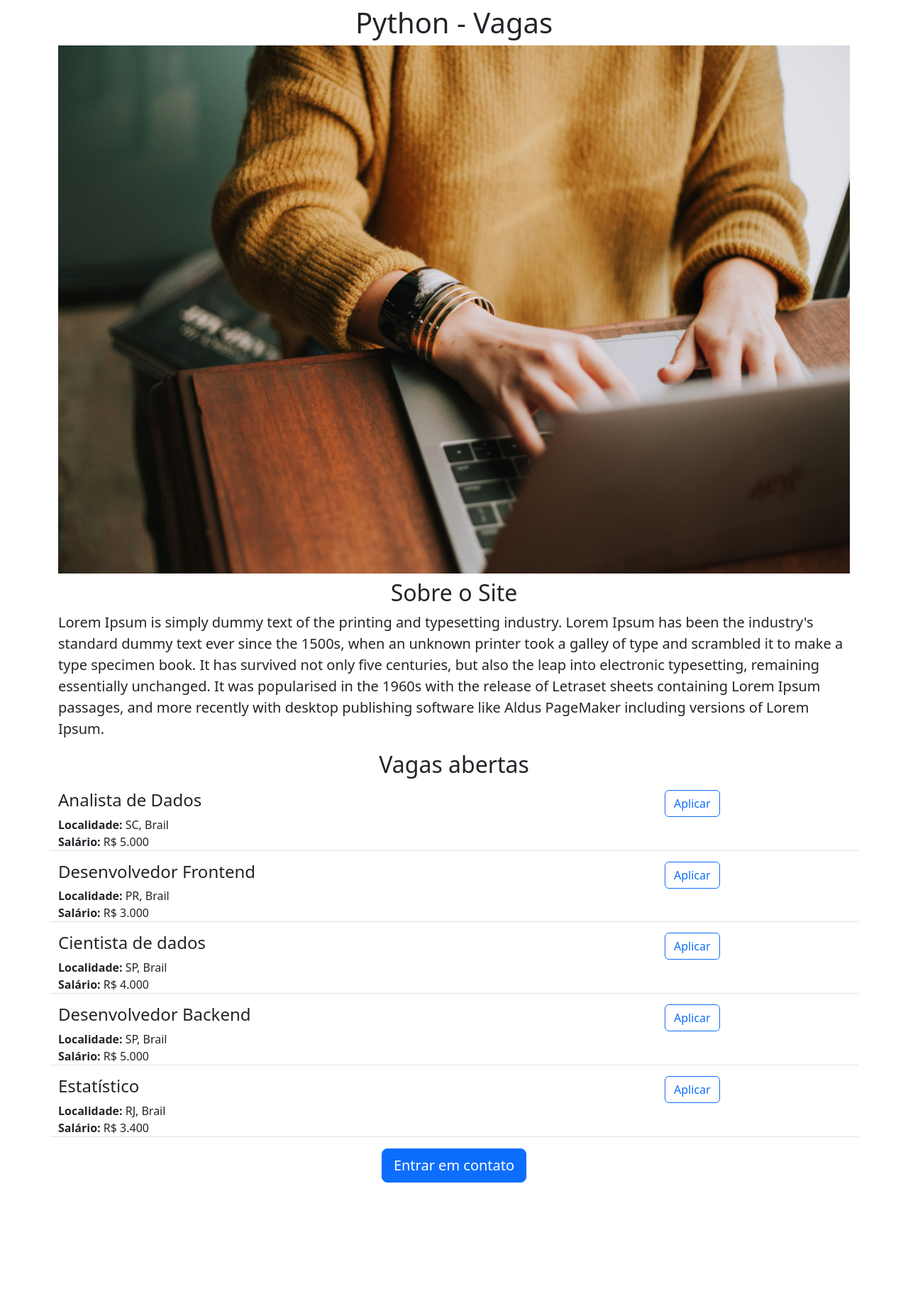
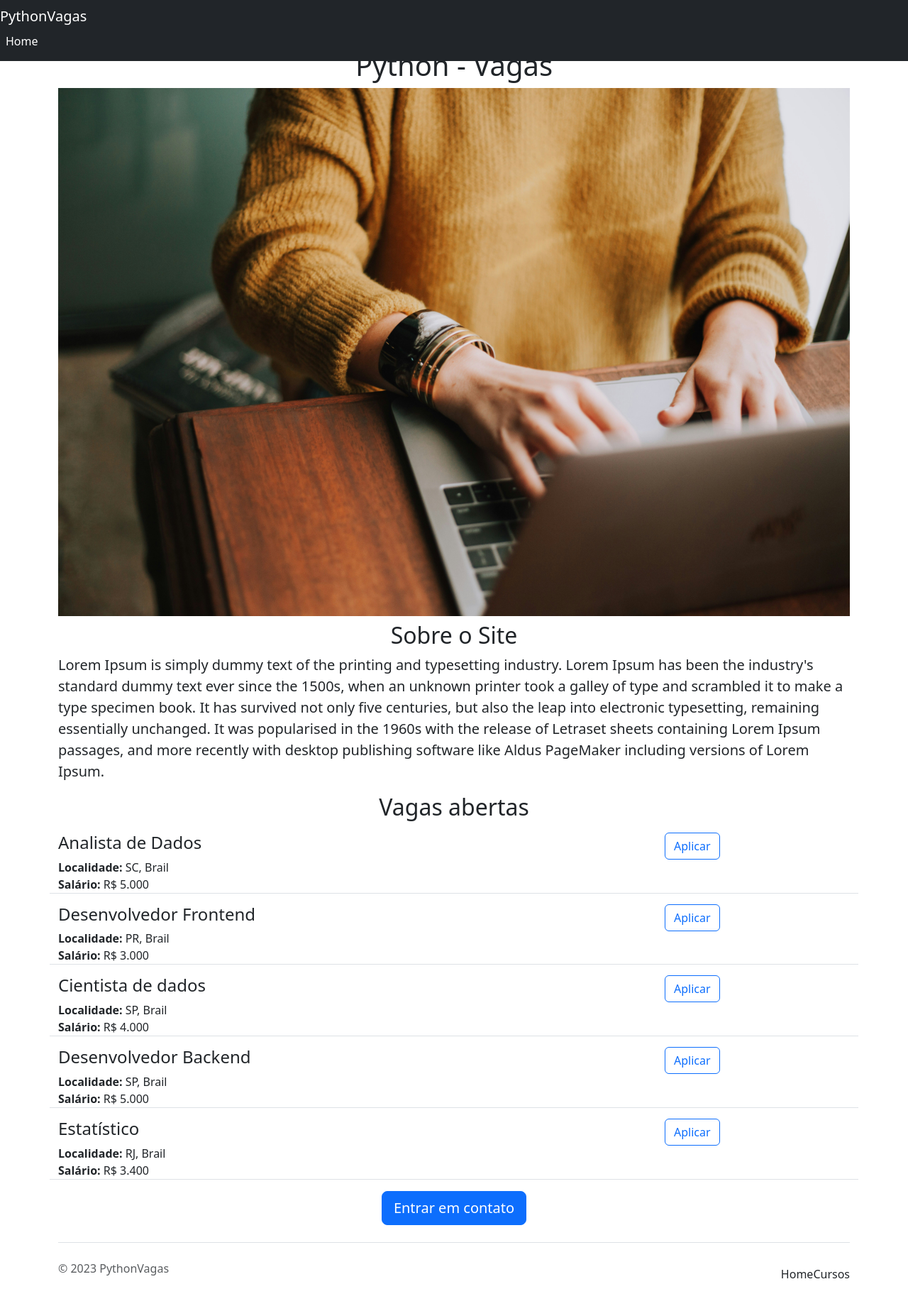
Before and after one commit to necynogueira/python-carreiras, a Flask app: page / in a window 1280 px wide. Shown: the whole page at 71% size. Before the commit the page ends 1666 px from the top, so only its background shows below. Run offline with Flask 3, Linux system fonts and the light colour scheme.

Commit message:
Ajustes UI

```diff
--- a/templates/home.html
+++ b/templates/home.html
@@ -8,6 +8,7 @@
   <link rel="stylesheet" href="https://cdn.jsdelivr.net/npm/bootstrap@5.3.2/dist/css/bootstrap.min.css" integrity="sha384-T3c6CoIi6uLrA9TneNEoa7RxnatzjcDSCmG1MXxSR1GAsXEV/Dwwykc2MPK8M2HN" crossorigin="anonymous">
 </head>
 <body>
+  {% include 'includes/navbar.html' %}
   <div class="container">
    <h1 class="text-center mt-2 mb-2">Python - Vagas</h1>
   <img class="img-fluid" src="{{url_for('static', filename='carreira.jpg')}}"/>
@@ -21,9 +22,9 @@
       {% endfor%}
     </p>
     <div class="text-center">
-       <button class="btn btn-primary btn-lg">Entrar em contato</button>
+       <a href="mailto:someone@yoursite.com" class="btn btn-primary btn-lg">Entrar em contato</a>
     </div>
-
     </div>
+  {% include 'includes/footer.html' %}
   </body>
 </html>
--- /dev/null
+++ b/templates/includes/footer.html
@@ -0,0 +1,13 @@
+<div class="container">
+  <footer class="d-flex flex-wrap justify-content-between align-items-center py-3 my-4 border-top">
+    <p class="col-md-4 mb-0 text-muted"> &copy; 2023 PythonVagas</p>
+    <ul class="nav col-md-4 justify-content-end">
+      <li class="nav-item">
+        <a class="nav-link px-2 text-muted" href="#"></a>Home
+      </li>
+      <li class="nav-item">
+        <a class="nav-link px-2 text-muted" href="https://www.udemy.com/user/rodrigomacedo5/"></a>Cursos
+      </li>
+    </ul>
+  </footer>
+</div>
--- /dev/null
+++ b/templates/includes/navbar.html
@@ -0,0 +1,16 @@
+<nav class="navbar navbar-expand-lg navbar-dark bg-dark fixed-top">
+  <div class="containe-fluid">
+    <a class="navbar-brand" href="#">PythonVagas</a>
+     <button class="navbar-toggler" type="button" data-bs-toggle="collapse" data-bs-target="#navbarNavAltMarkup" aria-controls="navbarNavAltMarkup" aria-expanded="false" aria-label="Toggle navigation">
+     <span class="navbar-togger-icon"></span>
+    </button>
+    <div class="collapse navbar-collapse" id="navbarNavAltMarkup">
+      <ul class="navbar-nav">
+        <li class="nav-item">
+          <a class="nav-link active" aria-current="page" href="#">Home</a>
+        </li>
+      </ul>
+    </div>
+  </div>
+</nav>
+<div style="height:60px;"></div>
--- a/templates/includes/vagas_item.html
+++ b/templates/includes/vagas_item.html
@@ -13,6 +13,6 @@
      </div>
    </div>
   <div class="col-3">
-    <button type="button" class="btn btn-outline-primary">Aplicar</button>
+    <a href="mailto:someone@yoursite.com?subject=Vaga {{ vaga.titulo }}" "  type="button" class="btn btn-outline-primary">Aplicar</a>
   </div>
 </div>
```
Also changed, not shown: 1 other file. Lines whose indentation alone changed are shown as unchanged.
